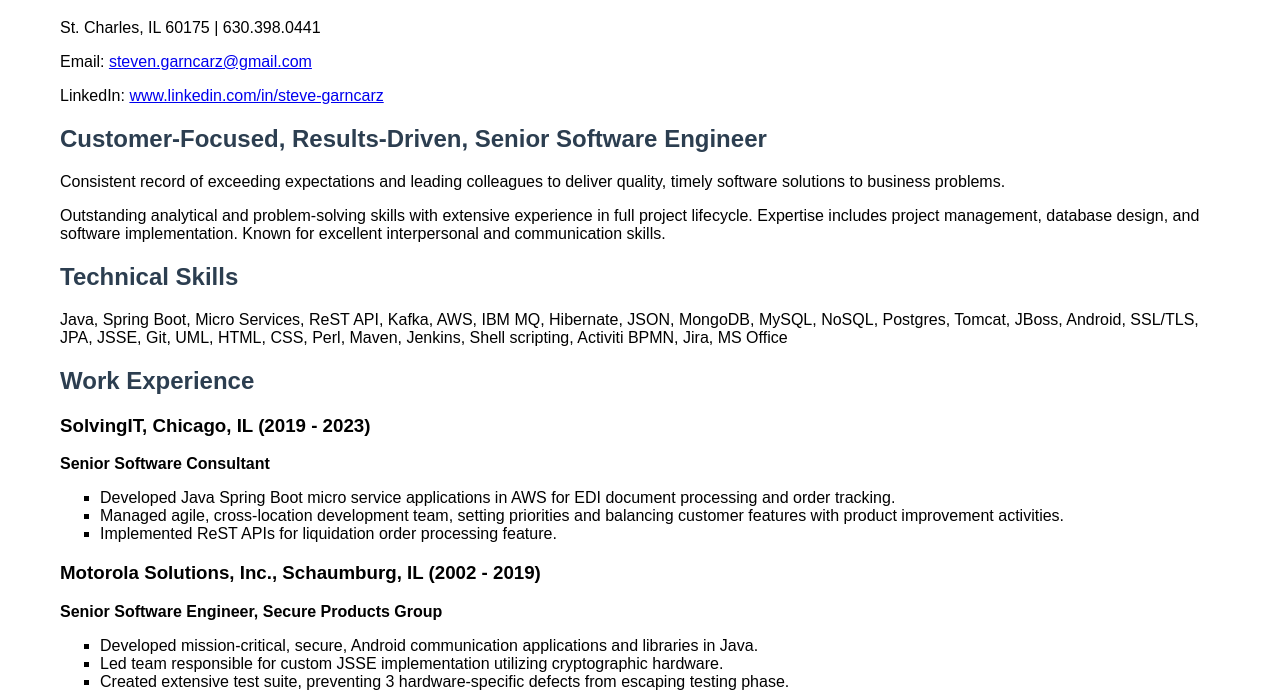
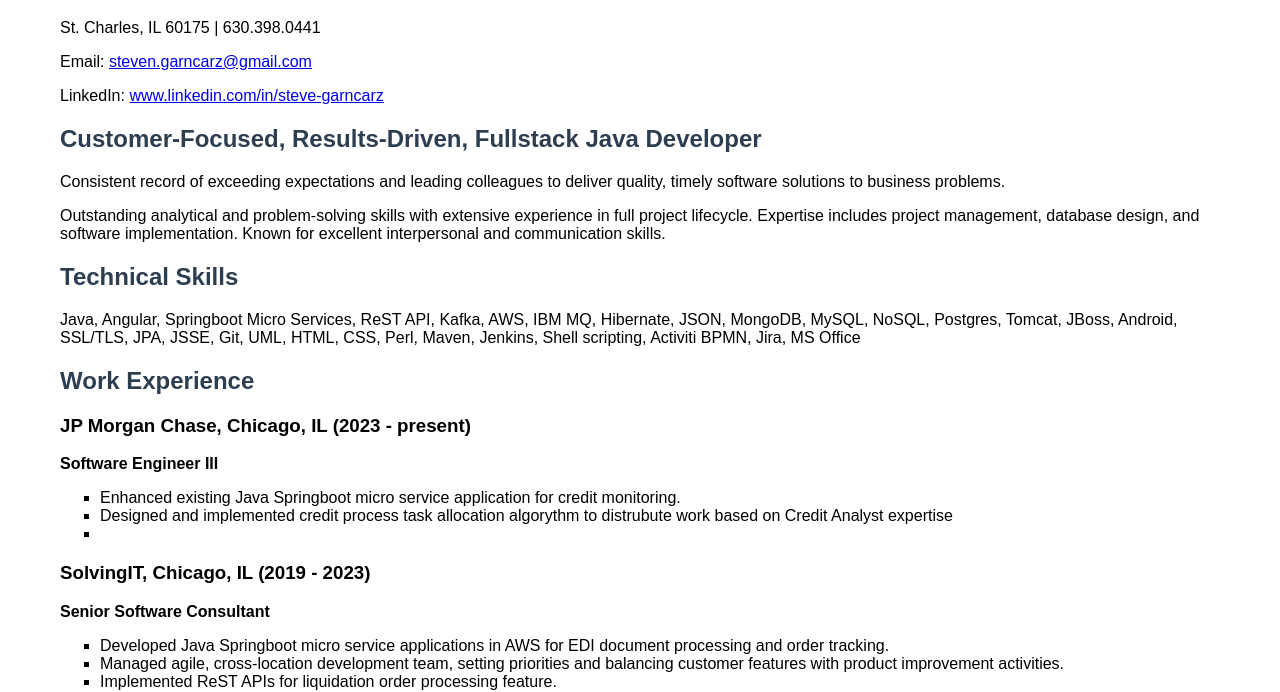
Before and after one commit to sgarn8/sgarn8.github.io, a plain HTML site: page index.html in a window 1280 px wide. Shown: the part 121-813 px from the top of the page. Drawn offline with Linux system fonts and the light colour scheme.

Commit message:
Added start of experience at JPMC

```diff
--- a/index.html
+++ b/index.html
@@ -18,22 +18,30 @@
     <p>LinkedIn: <a href="https://www.linkedin.com/in/steve-garncarz" target="_blank">www.linkedin.com/in/steve-garncarz</a></p>
 
     <div class="section">
-        <h2>Customer-Focused, Results-Driven, Senior Software Engineer</h2>
+        <h2>Customer-Focused, Results-Driven, Fullstack Java Developer</h2>
         <p>Consistent record of exceeding expectations and leading colleagues to deliver quality, timely software solutions to business problems.</p>
         <p>Outstanding analytical and problem-solving skills with extensive experience in full project lifecycle. Expertise includes project management, database design, and software implementation. Known for excellent interpersonal and communication skills.</p>
     </div>
 
     <div class="section">
         <h2>Technical Skills</h2>
-        <p>Java, Spring Boot, Micro Services, ReST API, Kafka, AWS, IBM MQ, Hibernate, JSON, MongoDB, MySQL, NoSQL, Postgres, Tomcat, JBoss, Android, SSL/TLS, JPA, JSSE, Git, UML, HTML, CSS, Perl, Maven, Jenkins, Shell scripting, Activiti BPMN, Jira, MS Office</p>
+        <p>Java, Angular, Springboot Micro Services, ReST API, Kafka, AWS, IBM MQ, Hibernate, JSON, MongoDB, MySQL, NoSQL, Postgres, Tomcat, JBoss, Android, SSL/TLS, JPA, JSSE, Git, UML, HTML, CSS, Perl, Maven, Jenkins, Shell scripting, Activiti BPMN, Jira, MS Office</p>
     </div>
 
     <div class="section">
         <h2>Work Experience</h2>
+        <h3>JP Morgan Chase, Chicago, IL (2023 - present)</h3>
+        <p><strong>Software Engineer III</strong></p>
+        <ul>
+            <li>Enhanced existing Java Springboot micro service application for credit monitoring.</li>
+            <li>Designed and implemented credit process task allocation algorythm to distrubute work based on Credit Analyst expertise</li>
+            <li></li>
+        </ul>
+
         <h3>SolvingIT, Chicago, IL (2019 - 2023)</h3>
         <p><strong>Senior Software Consultant</strong></p>
         <ul>
-            <li>Developed Java Spring Boot micro service applications in AWS for EDI document processing and order tracking.</li>
+            <li>Developed Java Springboot micro service applications in AWS for EDI document processing and order tracking.</li>
             <li>Managed agile, cross-location development team, setting priorities and balancing customer features with product improvement activities.</li>
             <li>Implemented ReST APIs for liquidation order processing feature.</li>
         </ul>
```
